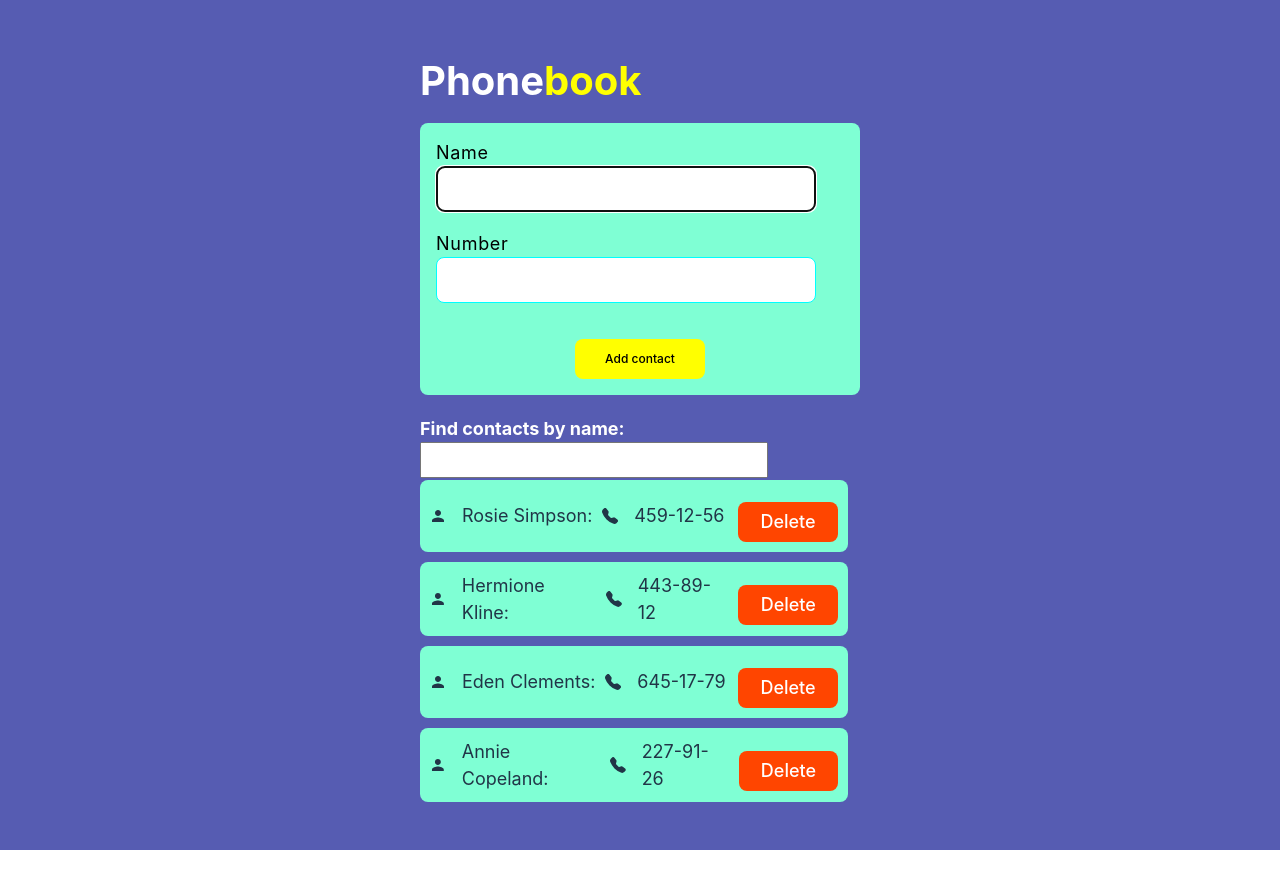
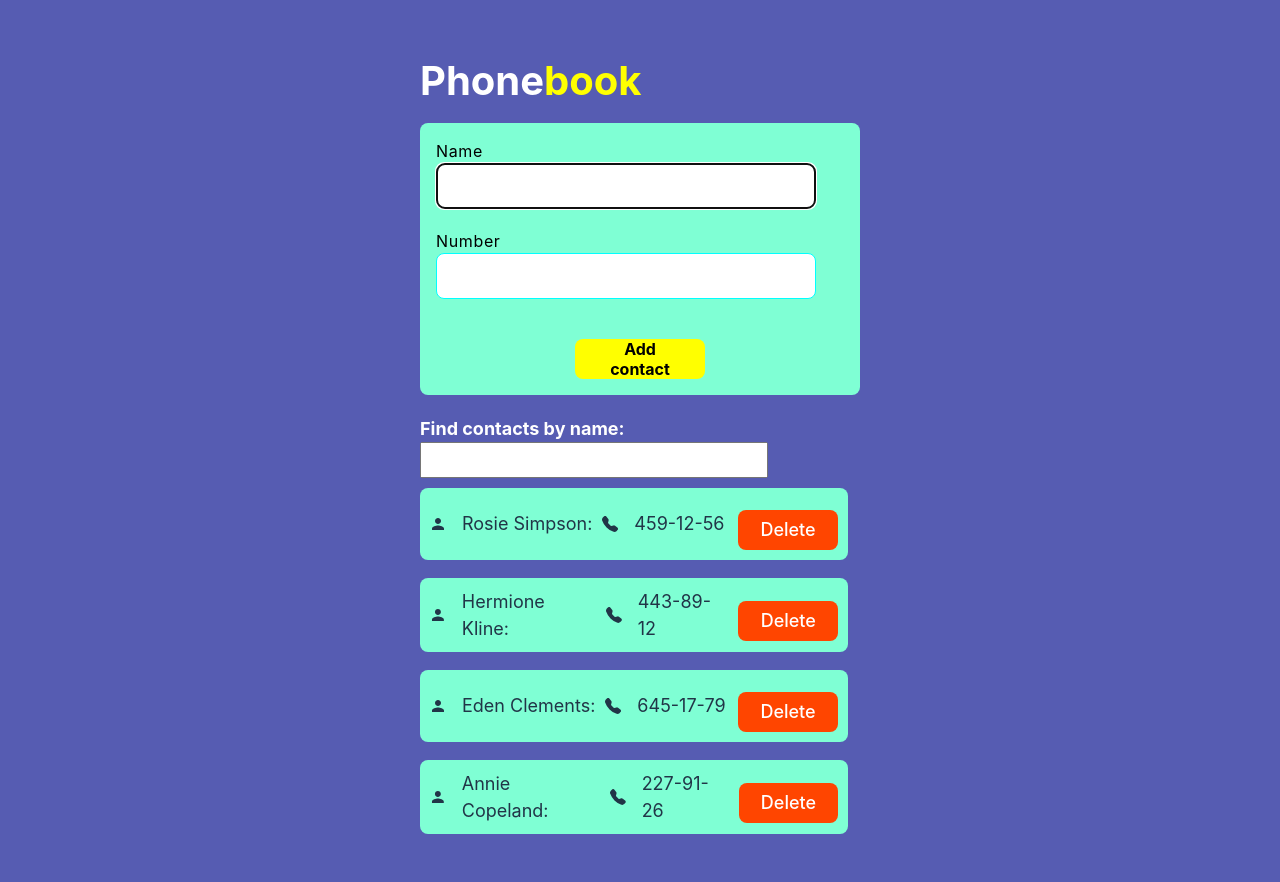
Before and after one commit to Mariia2990/goit-react-hw-06, a React (Vite) app: page / in a window 1280 px wide. Before the commit the page ends 850 px from the top, so only its background shows below. Built offline with nearby package versions, Linux system fonts and the light colour scheme.

Commit message:
add styles

```diff
--- a/src/components/Contact/Contact.module.css
+++ b/src/components/Contact/Contact.module.css
@@ -61,6 +61,7 @@ flex-direction: column;
 .itemContact {
     width: 408px;
     font-size: 18px;
+    margin: 18px 0 0;
 }
 .buttonDelete {
     width: 100px;
--- a/src/components/ContactForm/ContactForm.module.css
+++ b/src/components/ContactForm/ContactForm.module.css
@@ -80,9 +80,11 @@ margin-bottom: 4px;
         width: 130px;
         height: 40px;
         margin-top: auto;
+        font-size: 16px;
+        font-weight: bold;
     }
         .labelContact {
-        font-size: 18px;
+        font-size: 16px;
         }
 
 }
```
